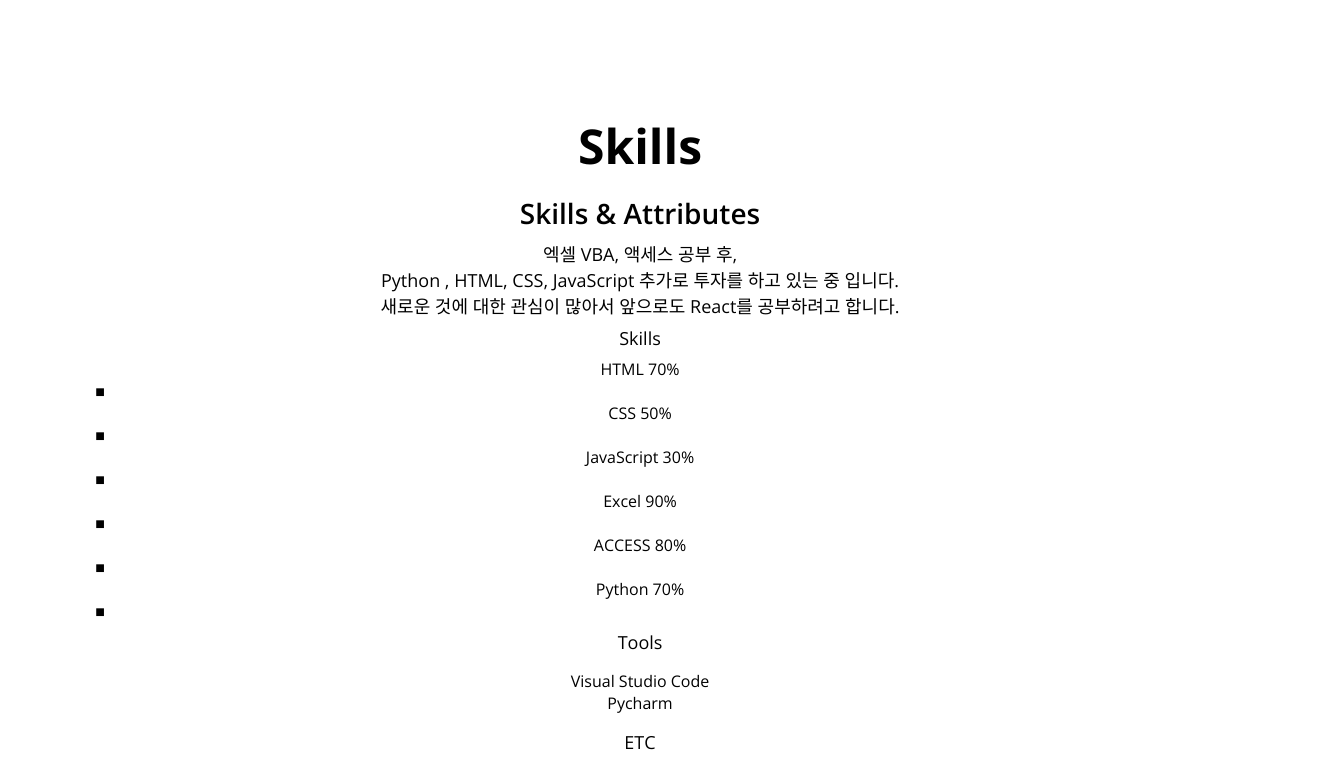
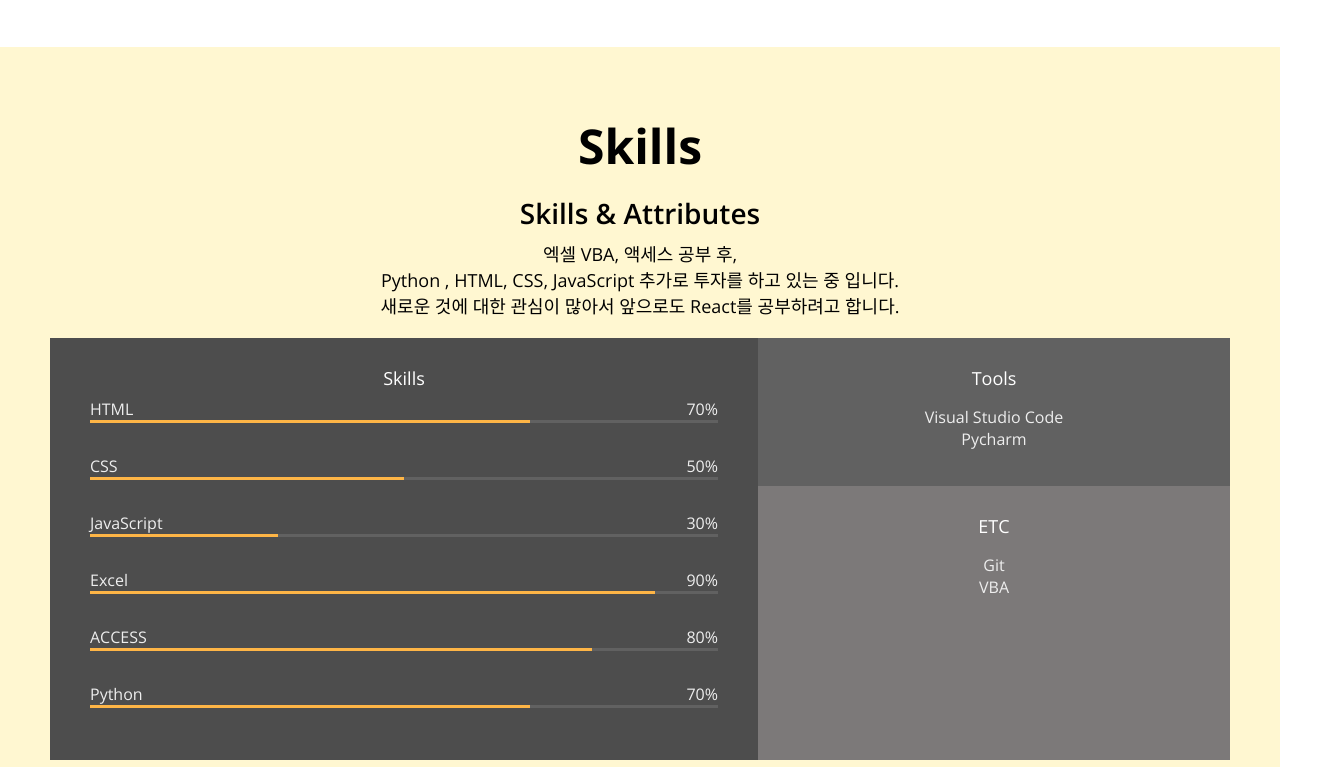
Before and after one commit to jeongyongman/portfolio, a plain HTML site: page index.html in a window 1280 px wide. Shown: the part 1475-2242 px from the top of the page, 1320 px wide, since content can reach past the window. Drawn offline with nearby package versions, Linux system fonts and the light colour scheme; a script that the page names is missing.

Commit message:
CSS : skills

```diff
--- a/index.html
+++ b/index.html
@@ -45,7 +45,7 @@
         <button class="home__contact">Contact Me</button>
     </section>
     <!-- About -->
-    <section id="about" class="section">
+    <section id="about" class="section section__container">
         <h1>About me</h1>
         <p>Lorem ipsum dolor sit amet consectetur adipisicing elit. Repellat id accusamus molestiae neque exercitationem minima eos odit, minus natus inventore, sint, veniam assumenda architecto. Obcaecati corrupti explicabo autem aliquid vitae?</p>
         <div class="about__majors">
@@ -90,6 +90,7 @@
     </section>
     <!-- Skills -->
     <section id="skills" class="section">
+        <div class="section__container">
             <h1>Skills</h1>
             <h2>Skills & Attributes</h2>
             <p>
@@ -106,7 +107,7 @@
                             <span>70%</span>
                         </div>
                         <div class="skill__bar">
-                        <div class="skill__value" style="width: 20px;">■</div>
+                            <div class="skill__value" style="width: 70%;"></div>
                         </div>
                     </div>
                     <div class="skill">
@@ -115,7 +116,7 @@
                             <span>50%</span>
                         </div>
                         <div class="skill__bar">
-                        <div class="skill__value" style="width: 20px;">■</div>
+                            <div class="skill__value" style="width: 50%;"></div>
                         </div>
                     </div>
                     <div class="skill">
@@ -124,7 +125,7 @@
                             <span>30%</span>
                         </div>
                         <div class="skill__bar">
-                        <div class="skill__value" style="width: 20px;">■</div>
+                            <div class="skill__value" style="width: 30%;"></div>
                         </div>
                     </div>
                     <div class="skill">
@@ -133,7 +134,7 @@
                             <span>90%</span>
                         </div>
                         <div class="skill__bar">
-                        <div class="skill__value" style="width: 20px;">■</div>
+                            <div class="skill__value" style="width: 90%;"></div>
                         </div>
                     </div>
                     <div class="skill">
@@ -142,7 +143,7 @@
                             <span>80%</span>
                         </div>
                         <div class="skill__bar">
-                        <div class="skill__value" style="width: 20px;">■</div>
+                            <div class="skill__value" style="width: 80%;"></div>
                         </div>
                     </div>
                     <div class="skill">
@@ -151,7 +152,7 @@
                             <span>70%</span>
                         </div>
                         <div class="skill__bar">
-                        <div class="skill__value" style="width: 20px;">■</div>
+                            <div class="skill__value" style="width: 70%;"></div>
                         </div>
                     </div>
                 </div>
@@ -171,7 +172,7 @@
                         </ul>
                     </div>
                 </div>
-
+            </div>
         </div>
     </section>
     <!-- Work -->
--- a/style.css
+++ b/style.css
@@ -160,6 +160,10 @@ p {
 .section {
   padding: 50px;
   text-align: center;
+  margin: auto;
+}
+
+.section__container {
   max-width: 1200px;
   margin: auto;
 }
@@ -219,3 +223,58 @@ p {
 .job__period {
   font-size: var(--font-micro);
 }
+
+/* Skill */
+#skills {
+  background-color: var(--color-yellow);
+}
+
+.skillset {
+  display: flex;
+  background-color: var(--color-light-grey);
+  color: var(--color-light-white);
+  margin: 20px 0;
+}
+
+.skillset__title {
+  color: var(--color-white);
+}
+
+.skillset__left {
+  flex-basis: 60%;
+  background-color: var(--color-dark-grey);
+  padding: 20px 40px;
+}
+
+.skillset__right {
+  flex-basis: 40%;
+}
+
+.skill {
+  margin-bottom: 32px;
+}
+
+.skill_description {
+  display: flex;
+  justify-content: space-between;
+}
+
+.skill__bar {
+  width: 100%;
+  height: 3px;
+  background-color: var(--color-grey);
+}
+
+.skill__value {
+  height: 3px;
+  background-color: var(--color-orange);
+}
+
+.tools {
+  background-color: var(--color-grey);
+}
+
+.tools,
+.etc {
+  padding: 20px;
+}
```
Lines whose indentation alone changed are shown as unchanged.
